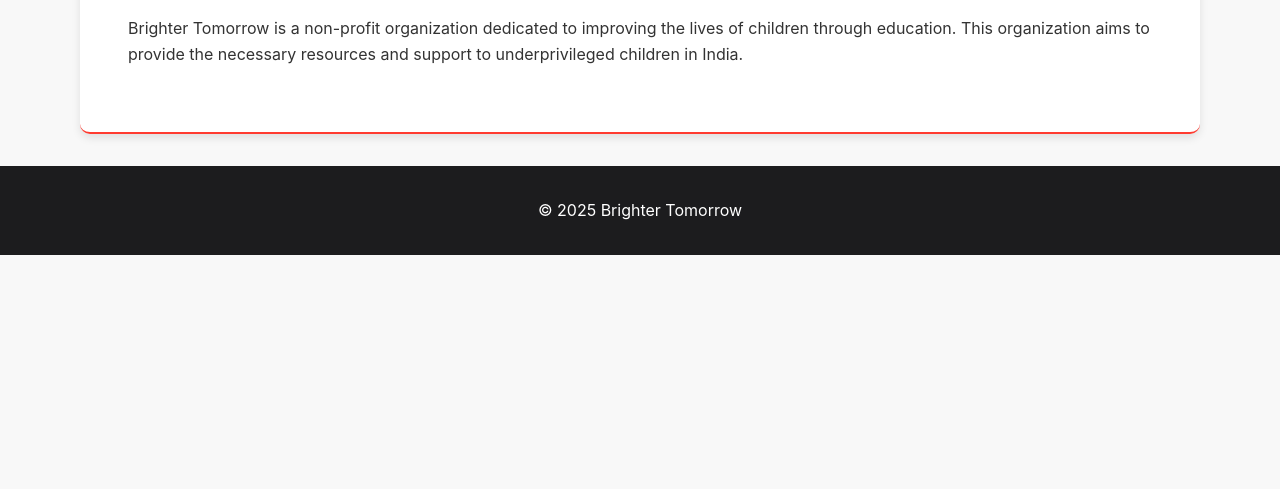
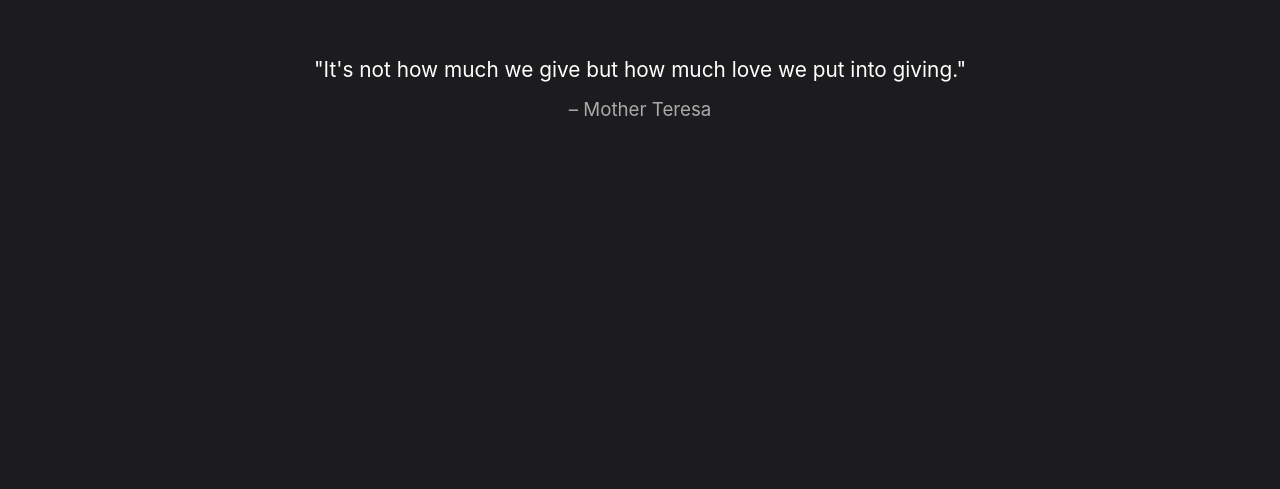
Before and after one commit to Brighter-Tommorow/hope, a plain HTML site: page index.html in a window 1280 px wide. Shown: the part 311-800 px from the top of the page. Drawn offline with Linux system fonts and the light colour scheme.

Commit message:
Update index.html

```diff
--- a/index.html
+++ b/index.html
@@ -24,9 +24,45 @@
         .logo {
             border-radius: 50%;
         }
+        /* Loading Screen Styles */
+        #loading-screen {
+            position: fixed;
+            z-index: 9999;
+            left: 0; top: 0;
+            width: 100vw; height: 100vh;
+            background: #1c1c1e;
+            color: #fff;
+            display: flex;
+            flex-direction: column;
+            justify-content: center;
+            align-items: center;
+            font-family: inherit;
+            font-size: 1.3em;
+            transition: opacity 0.7s;
+        }
+        #loading-screen.fade-out {
+            opacity: 0;
+            pointer-events: none;
+        }
+        #loading-quote {
+            max-width: 90vw;
+            text-align: center;
+            margin: 0 2vw;
+        }
+        #loading-attribution {
+            margin-top: 0.5em;
+            font-size: 0.9em;
+            color: #aaa;
+        }
     </style>
 </head>
 <body>
+    <!-- Loading Screen -->
+    <div id="loading-screen">
+        <div id="loading-quote"></div>
+        <div id="loading-attribution"></div>
+    </div>
+
     <header>
         <div class="logo-container">
             <img class="logo" src="favicon.ico" alt="Logo" />
@@ -89,7 +125,6 @@
                 <div class="gallery-item">
                     <img src="gallery2.JPG" alt="Gallery image 2">
                 </div>
-                <!-- Add more items as needed -->
             </div>
         </section>
         <section id="Testimonials" class="tabcontent">
@@ -103,12 +138,74 @@
     </footer>
 
     <script>
+        // Loading screen with rotating quotes
+        (function() {
+            const quotes = [
+                {
+                    quote: "No one has ever become poor by giving.",
+                    author: "Anne Frank"
+                },
+                {
+                    quote: "Charity begins at home, but should not end there.",
+                    author: "Thomas Fuller"
+                },
+                {
+                    quote: "The best way to find yourself is to lose yourself in the service of others.",
+                    author: "Mahatma Gandhi"
+                },
+                {
+                    quote: "It's not how much we give but how much love we put into giving.",
+                    author: "Mother Teresa"
+                },
+                {
+                    quote: "We make a living by what we get, but we make a life by what we give.",
+                    author: "Winston Churchill"
+                }
+            ];
+
+            const loadingScreen = document.getElementById('loading-screen');
+            const loadingQuote = document.getElementById('loading-quote');
+            const loadingAttribution = document.getElementById('loading-attribution');
+
+            // Pick a random starting index
+            const startIndex = Math.floor(Math.random() * quotes.length);
+            let current = startIndex;
+            let quoteTimer = null;
+            let elapsed = 0;
+
+            function showQuote(idx) {
+                loadingQuote.textContent = `"${quotes[idx].quote}"`;
+                loadingAttribution.textContent = `– ${quotes[idx].author}`;
+            }
+
+            // Show the initial quote
+            showQuote(current);
+
+            function nextQuote() {
+                // Move to the next quote (cycle)
+                current = (current + 1) % quotes.length;
+                showQuote(current);
+            }
+
+            // Start cycling quotes every 2 seconds, for a total of 5 seconds
+            quoteTimer = setInterval(() => {
+                elapsed += 2;
+                nextQuote();
+                if (elapsed >= 4) { // After two cycles (0s, 2s, 4s), fade out at 5s
+                    clearInterval(quoteTimer);
+                    setTimeout(() => {
+                        loadingScreen.classList.add('fade-out');
+                        setTimeout(() => loadingScreen.style.display = 'none', 700);
+                    }, 2000); // Wait 2s after last quote to fade out
+                }
+            }, 2000);
+        })();
+
         // Sidebar show/hide logic
         const sidebar = document.getElementById('sidebar');
         let sidebarTimeout = null;
 
         document.addEventListener('mousemove', function(e) {
-            // Show sidebar if mouse is near the left edge (within 40px)
             if (e.clientX < 40) {
                 sidebar.classList.add('visible');
                 if (sidebarTimeout) {
@@ -116,7 +213,6 @@
                     sidebarTimeout = null;
                 }
             } else {
-                // Hide sidebar 400ms after mouse leaves proximity
                 if (sidebar.classList.contains('visible') && !sidebarTimeout) {
                     sidebarTimeout = setTimeout(() => {
                         sidebar.classList.remove('visible');
```
